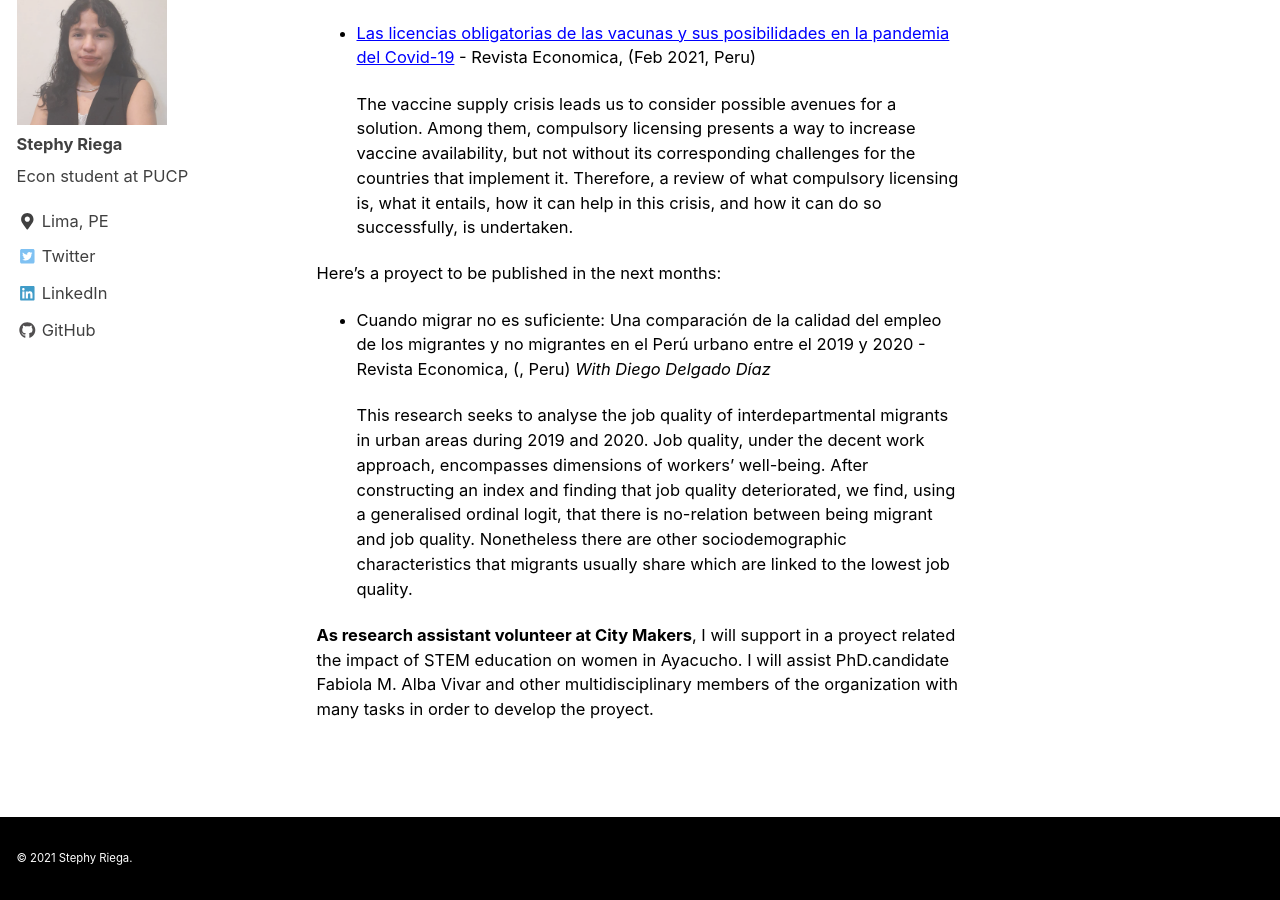
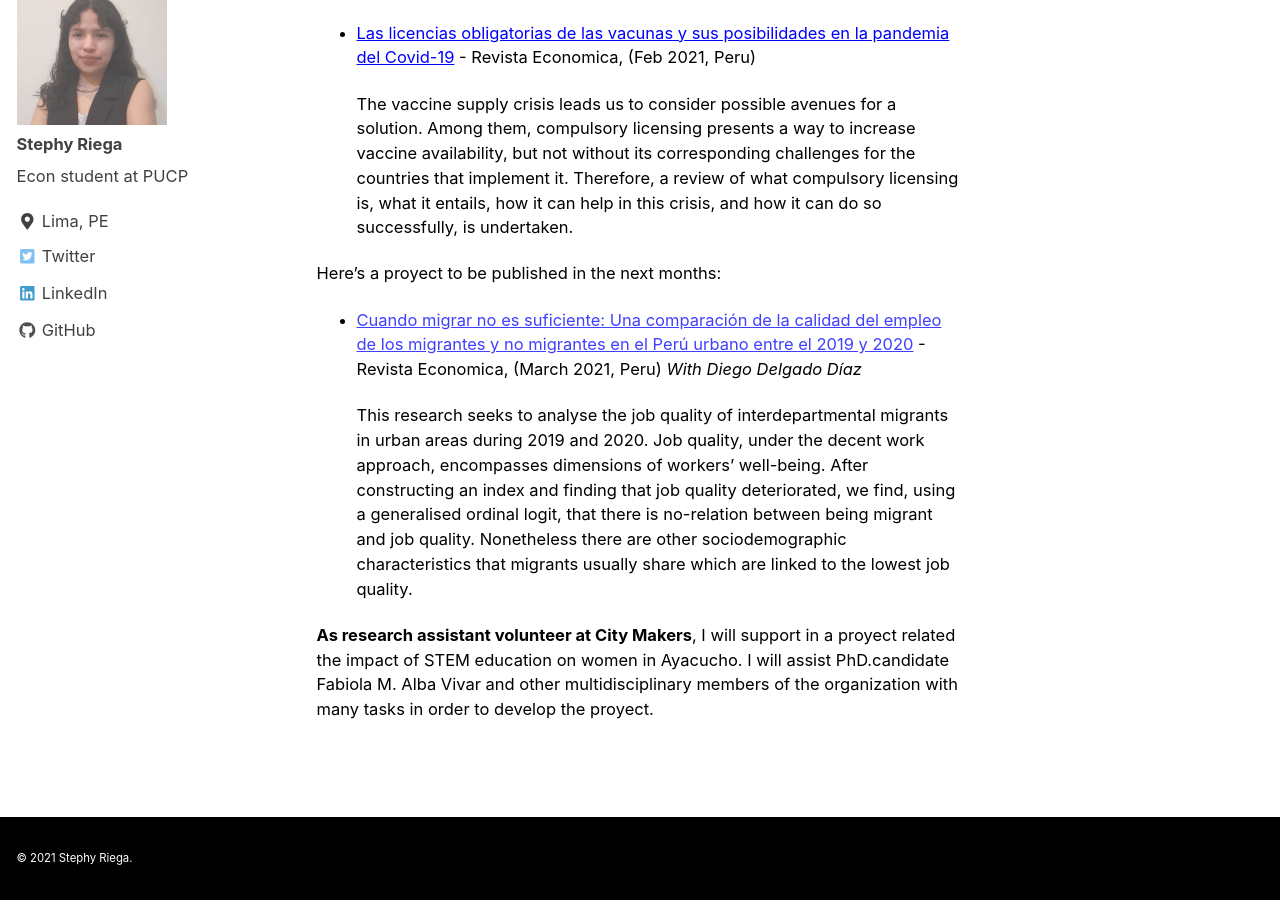
Before and after one commit to stephyriega/stephyriega.github.io, a Jekyll site: the page built from _pages/projects.md, in a window 1280 px wide and 900 px high, scrolled down 1797 px. Built offline with Jekyll 4.4.1, drawn with Linux system fonts in a browser that asks for light colours; nearby versions of some CDN libraries.

Commit message:
Update projects.md

```diff
--- a/_pages/projects.md
+++ b/_pages/projects.md
@@ -41,8 +41,8 @@ Also, here are some web articles I wrote in Spanish:
 
 Here's a proyect to be published in the next months:
 
- * Cuando migrar no es suficiente:  Una comparación de la calidad del empleo de los migrantes y no migrantes en el Perú urbano entre el 2019 y 2020 - Revista Economica, (, Peru)
- <em>With Diego Delgado Díaz</em>
+* [Cuando migrar no es suficiente:  Una comparación de la calidad del empleo de los migrantes y no migrantes en el Perú urbano entre el 2019 y 2020]() - Revista Economica, (March 2021, Peru)
+    <em>With Diego Delgado Díaz</em>
 
     This research seeks to analyse the job quality of interdepartmental migrants in urban areas during 2019 and 2020. Job quality, under the decent work approach, encompasses dimensions of workers' well-being. After constructing an index and finding that job quality deteriorated, we find, using a generalised ordinal logit, that there is no-relation between being migrant and job quality. Nonetheless there are other sociodemographic characteristics that migrants usually share which are linked to the lowest job quality.
 
```
